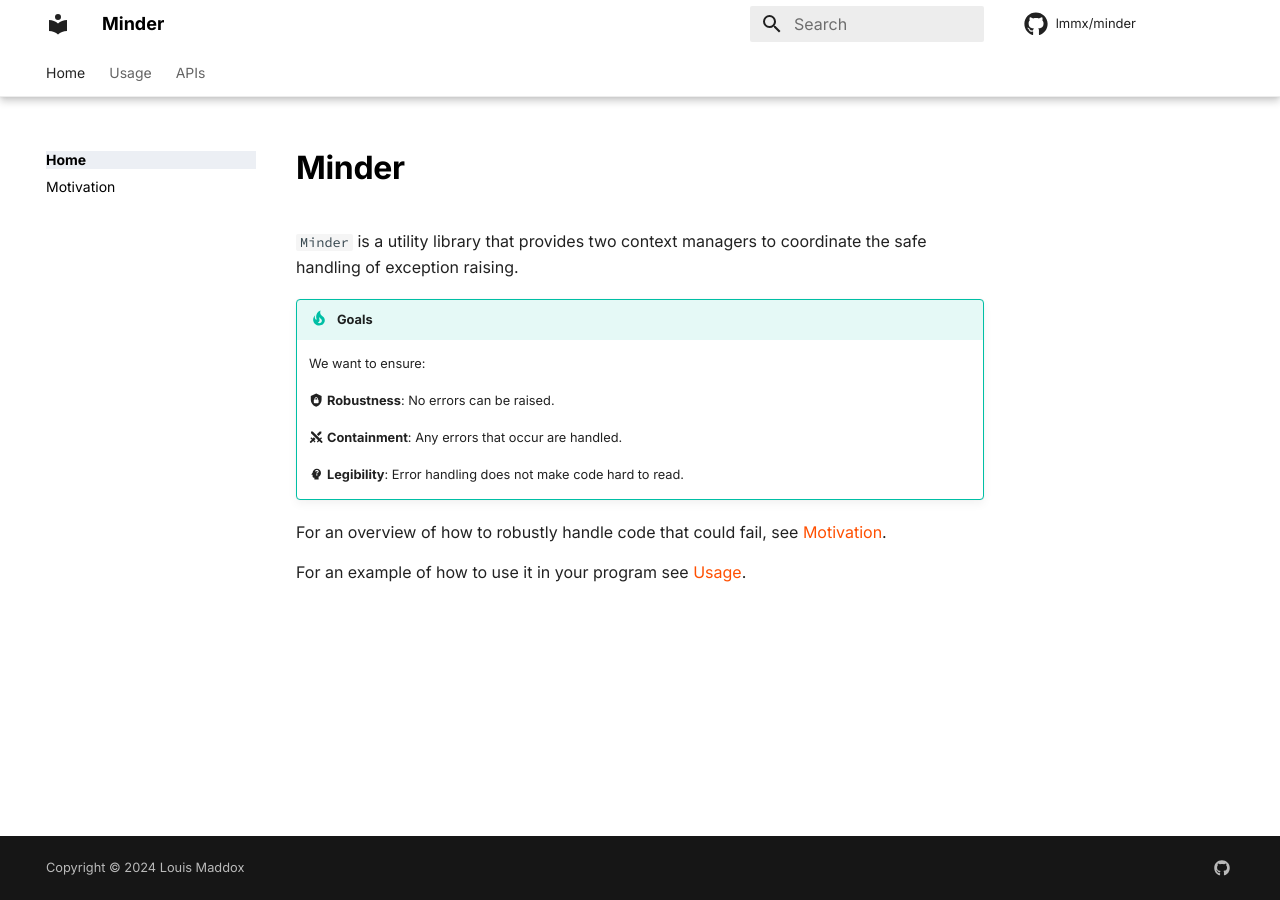
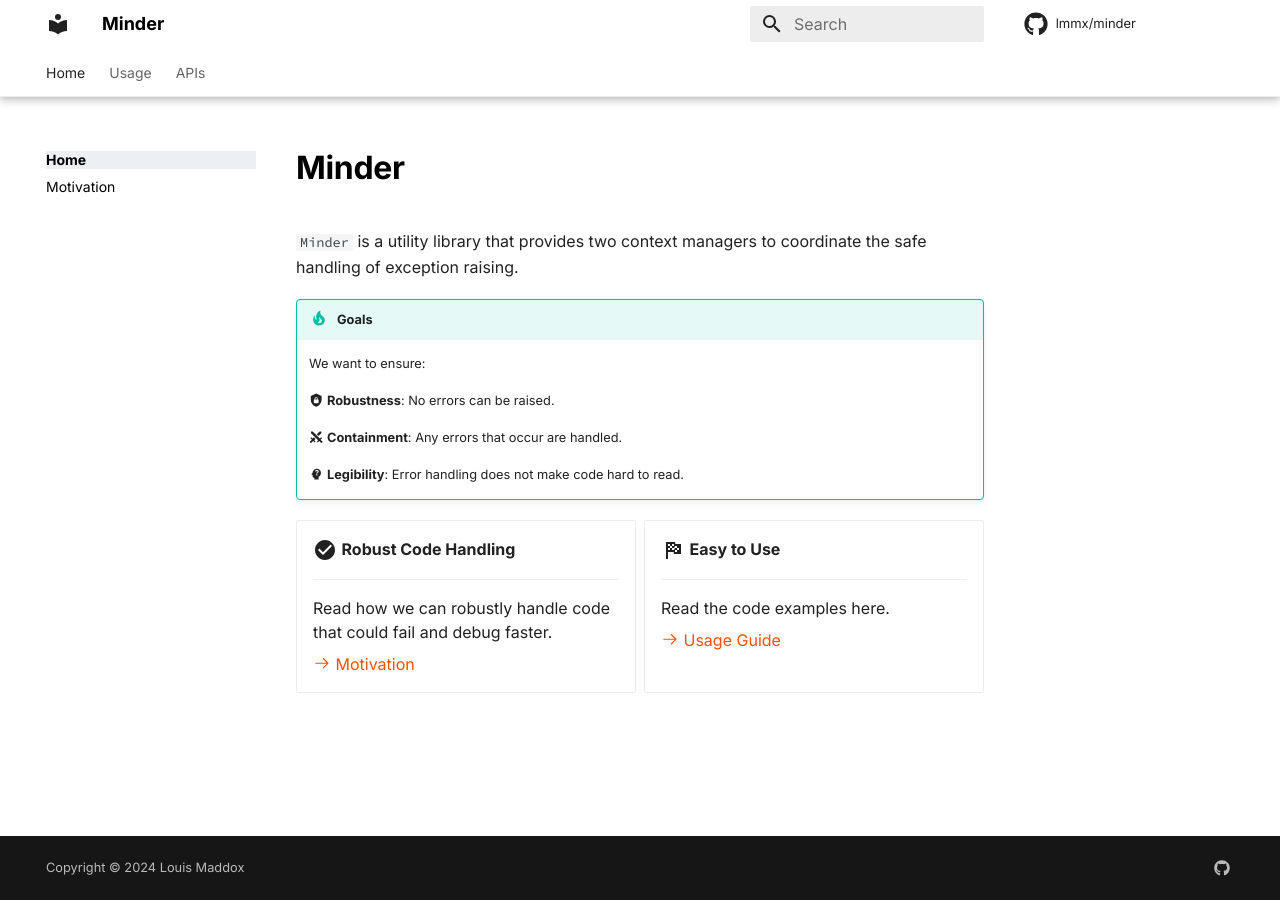
Before and after one commit to lmmx/minder, an MkDocs documentation site: the page built from docs/index.md, in a window 1280 px wide. Built offline with MkDocs 1.6.1 and Material for MkDocs 9.7.7, drawn with Linux system fonts in a browser that asks for light colours; comment, search, counter and statistics services are not loaded.

Commit message:
docs: cards to link to rest of docs

```diff
--- a/docs/index.md
+++ b/docs/index.md
@@ -15,6 +15,22 @@ exception raising.
 
     :material-head-question: **Legibility**: Error handling does not make code hard to read.
 
-For an overview of how to robustly handle code that could fail, see [Motivation](motivation.md).
+<div class="grid cards" markdown>
 
-For an example of how to use it in your program see [Usage](usage/index.md).
+-   :material-check-circle:{ .lg .middle } __Robust Code Handling__
+
+    ---
+
+    Read how we can robustly handle code that could fail and debug faster.
+
+    [:octicons-arrow-right-24: Motivation](motivation.md)
+
+-   :material-flag-checkered:{ .lg .middle } __Easy to Use__
+
+    ---
+
+    Read the code examples here.
+
+    [:octicons-arrow-right-24: Usage Guide](usage/index.md)
+
+</div>
```
